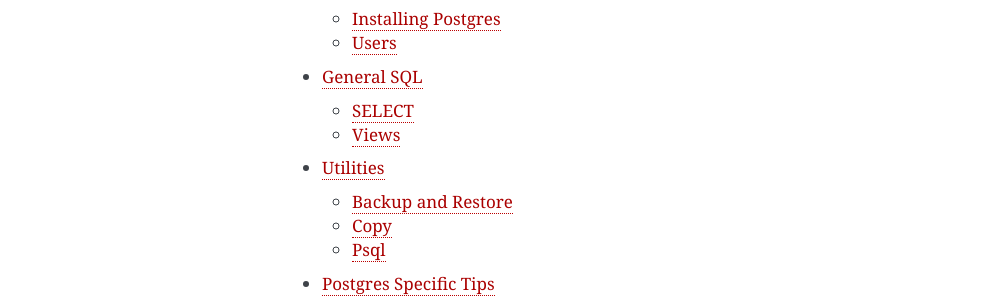
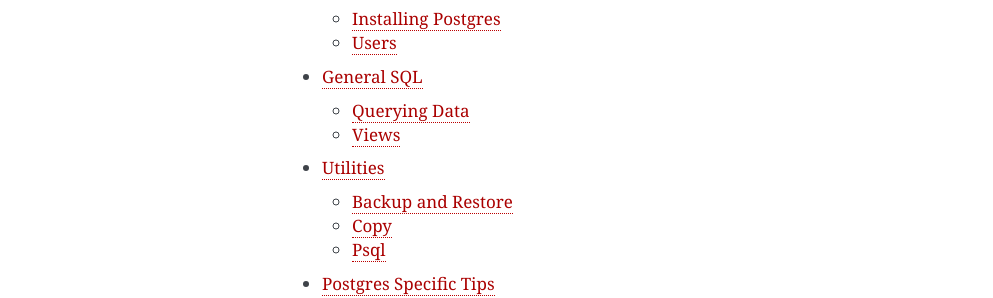
Before and after one commit to craigkerstiens/postgresguide.com, a Sphinx documentation site: the page built from source/index.rst, in a window 1280 px wide. Shown: the part 754-1052 px from the top of the page, without its empty margins (148-1141 px from the left). Built offline with Sphinx 7.4.7, drawn with Linux system fonts in a browser that asks for light colours.

Commit message:
publishing first pass of page about querying data

```diff
--- a/source/SQL/select.rst
+++ b/source/SQL/select.rst
@@ -1,5 +1,5 @@
-SELECT
-######
+Querying Data
+#############
 
 Tables
 ------
```
